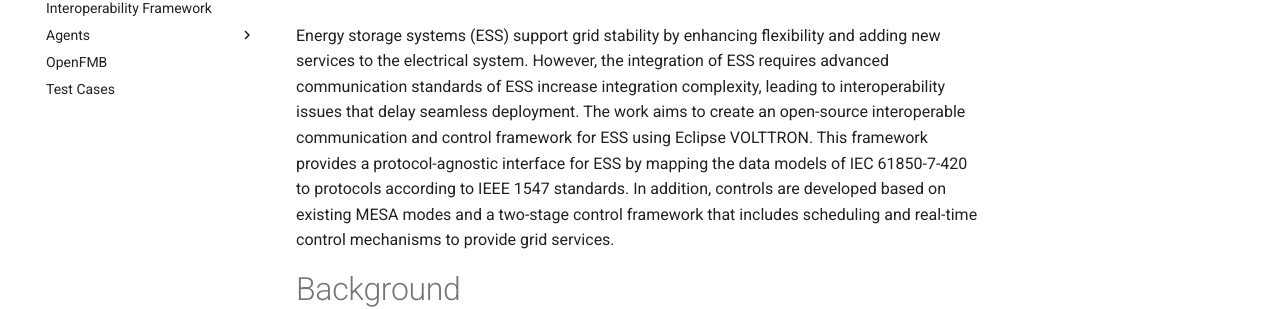
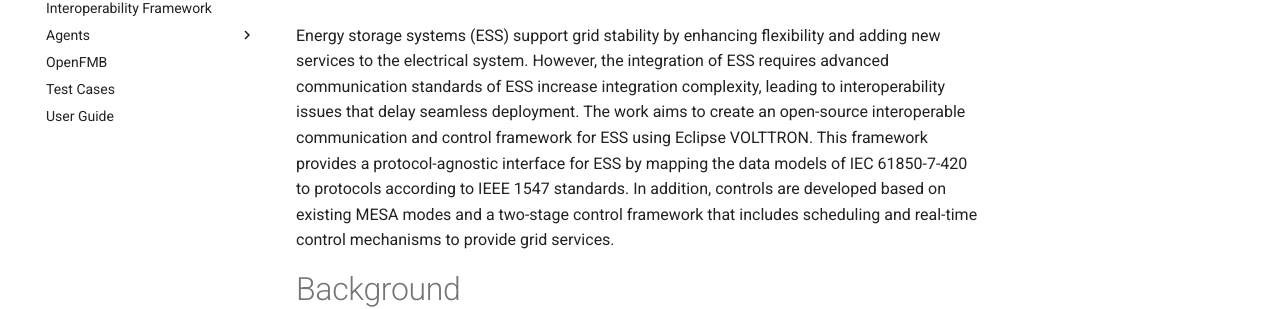
Before and after one commit to der-control-modules/der-control-modules.github.io, an MkDocs documentation site: the page built from docs/index.md, in a window 1280 px wide. Shown: the part 157-466 px from the top of the page. Built offline with MkDocs 1.6.1 and Material for MkDocs 9.7.7, drawn with Linux system fonts in a browser that asks for light colours.

Commit message:
Update mkdocs.yml

```diff
--- a/mkdocs.yml
+++ b/mkdocs.yml
@@ -18,3 +18,4 @@ nav:
     - Scheduler: scheduler.md
   - OpenFMB: openfmb.md
   - Test Cases: test-cases.md
+  - User Guide: user_guide.md
```
